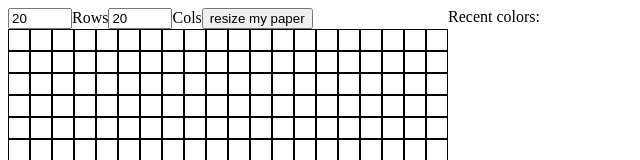
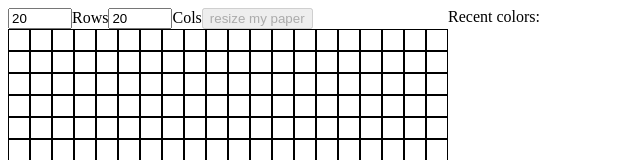
Before and after one commit to vltmoon/custom-graph-paper, a React (Create React App) app: page / in a window 1280 px wide. Shown: the top 160 px of the page, without its empty margins (0-640 px from the left). Built offline with nearby package versions, Linux system fonts and the light colour scheme.

Commit message:
disabled resize unless size changes

```diff
--- a/package.json
+++ b/package.json
@@ -6,6 +6,7 @@
     "@testing-library/jest-dom": "^4.2.4",
     "@testing-library/react": "^9.3.2",
     "@testing-library/user-event": "^7.1.2",
+    "lodash": "^4.17.20",
     "react": "^16.13.1",
     "react-color": "^2.18.1",
     "react-dom": "^16.13.1",
--- a/src/components/ResizeGraph.jsx
+++ b/src/components/ResizeGraph.jsx
@@ -1,5 +1,6 @@
 import React, { useState, useContext } from 'react';
 import PropTypes from 'prop-types';
+import { isEqual } from 'lodash'
 import { PaperContext } from './Paper'
 
 
@@ -26,6 +27,7 @@ export default function ResizeGraph() {
     }
 
     const defaultInputProps = { type: 'number', min:'1', max: '100' }
+    const disableBtn = isEqual(graphSize, resize)
 
     return (
         <div style={{}}>
@@ -39,7 +41,7 @@ export default function ResizeGraph() {
                 value={resize.cols}
                 onChange={changeNumOfCols}/>
                 Cols
-            <button onClick={resizeGraph}>resize my paper</button>
+            <button onClick={resizeGraph} disabled={disableBtn}>resize my paper</button>
         </div>
     );
 }
```
Also changed, not shown: 1 other file (tests, documents, lock files or other folders).
